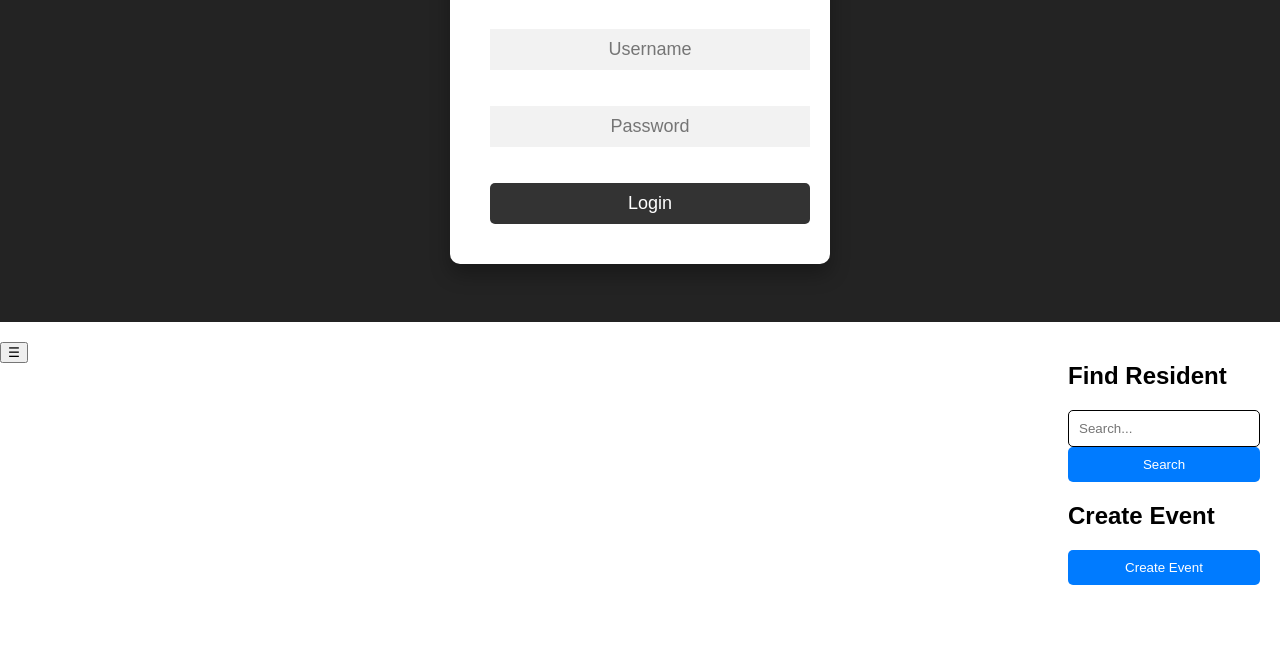
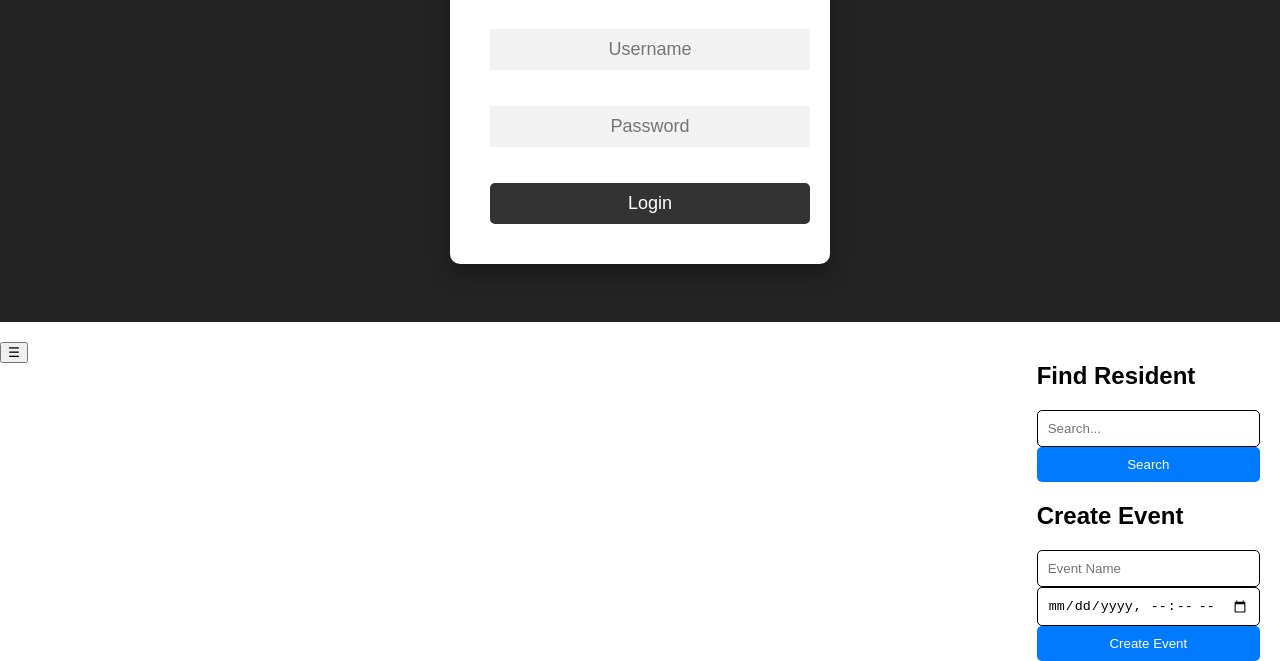
Before and after one commit to jovank2001/GOOD_APP, a website: page GUI/Practice/index.html in a window 1280 px wide. Shown: the part 478-1139 px from the top of the page. Before the commit the page ends 1063 px from the top, so only its background shows below. Drawn offline with nearby package versions, Linux system fonts and the light colour scheme.

Commit message:
Create Event datetime added

```diff
--- a/GUI/Practice/index.html
+++ b/GUI/Practice/index.html
@@ -66,6 +66,8 @@
                 </div>
                 <h2>Create Event</h2>
                 <div class="createEvent-container">
+                    <input type="text" id="eventNameText" class="eventName-input" placeholder="Event Name">
+                    <input type="datetime-local" id="dateInput">
                     <button class="createEvent-button" id="createEventButton" onclick="createEvent()">Create Event</button>
                 </div>
             </div>
--- a/GUI/Practice/styles.css
+++ b/GUI/Practice/styles.css
@@ -327,3 +327,19 @@ body, html {
 .createEvent-button:hover {
     background-color: #0056b3;
 }
+
+#dateInput {
+    width: 90%;
+    padding: 10px;
+    border: black 1px solid;
+    border-radius: 5px;
+    cursor: pointer;
+}
+
+.eventName-input {
+    width: 100%;
+    padding: 10px;
+    border-radius: 5px;
+    box-sizing: border-box;
+    border: black 1px solid;
+}
```
